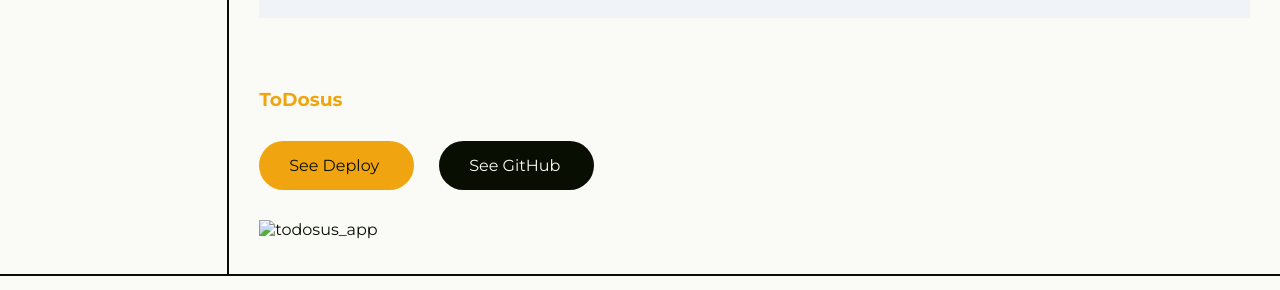
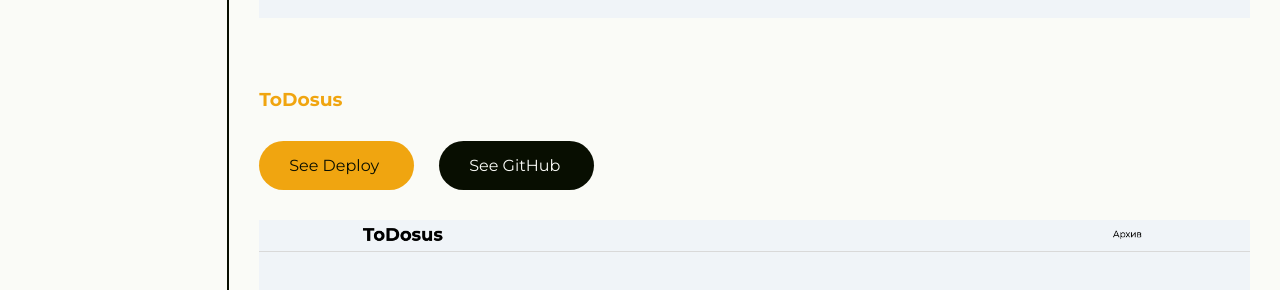
Before and after one commit to GuestFromSpaceX/rsschool-cv, a plain HTML site: page index.html in a window 1280 px wide. Shown: the part 3584-3874 px from the top of the page. Drawn offline with Linux system fonts and the light colour scheme.

Commit message:
fix: img naming fixes

```diff
--- a/index.html
+++ b/index.html
@@ -124,7 +124,7 @@
                                     <a class="see-deploy" href="https://todosus.vercel.app/">See Deploy</a>
                                     <a class="see-github" href="https://github.com/GuestFromSpaceX/todosus">See GitHub</a>
                                 </div>
-                                <img src="./media/todosus.png" alt="todosus_app" width="100%" height="100%">
+                                <img src="./media/tudusus.png" alt="todosus_app" width="100%" height="100%">
                             </div>
                         </div>
                     </div>
```
Also changed, not shown: 1 other file.
